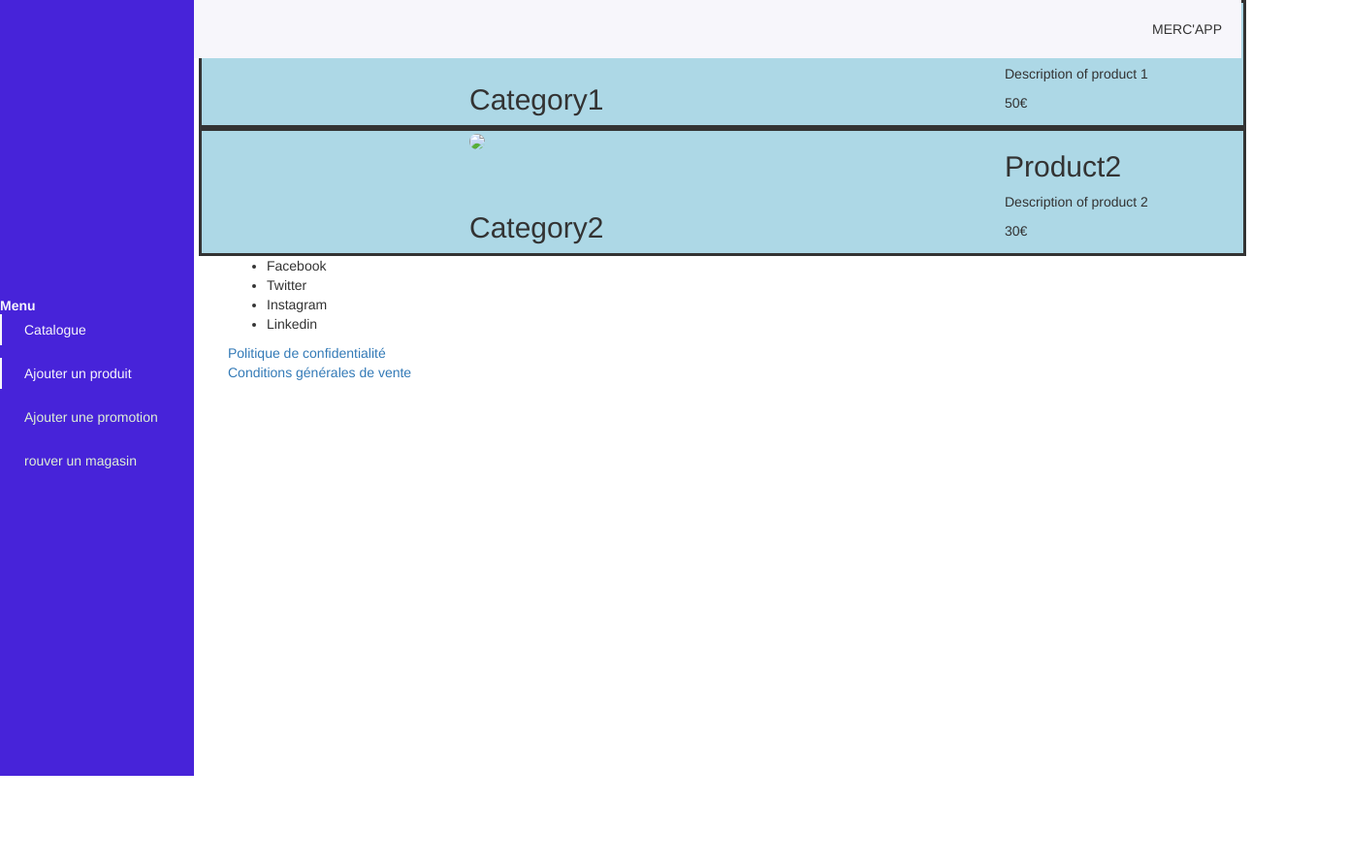
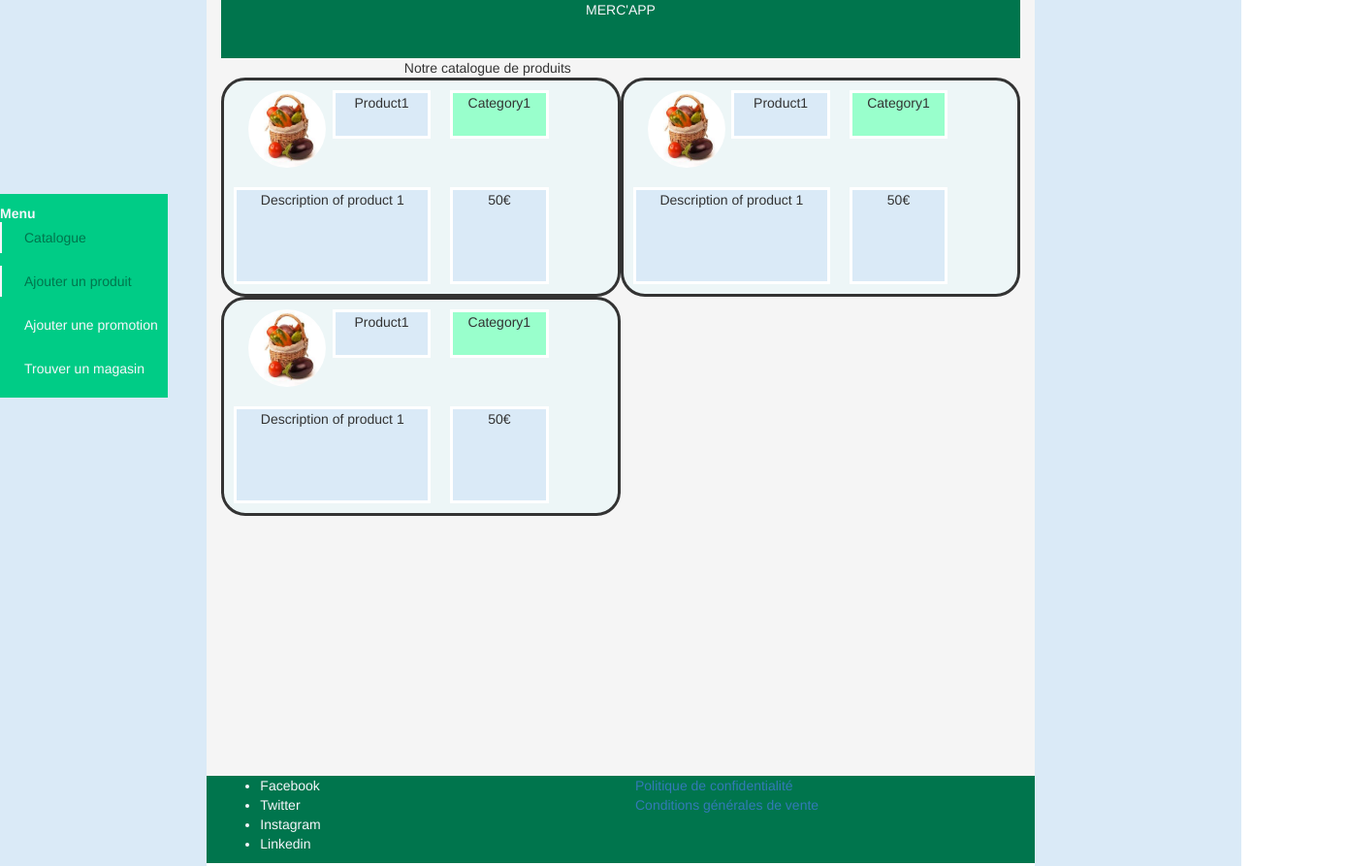
Before and after one commit to Lanfeath/Mercapp, a plain HTML site: page index.html in a window 1280 px wide. Shown: the top 893 px of the page at 97% size, 1390 px wide, since content can reach past the window. Before the commit the page ends 800 px from the top, so only its background shows below. Drawn offline with nearby package versions, Linux system fonts and the light colour scheme.

Commit message:
updated card.html, css and index.html

```diff
--- a/css/custom.css
+++ b/css/custom.css
@@ -1,56 +1,44 @@
 @import url("https://fonts.googleapis.com/css2?family=Nunito:wght@400;600;700&display=swap");
 :root{
     --header-height: 5rem;
-    --nav-width: 20rem;
-    --first-color: #4723D9;
-    --first-color-light: #dff0d5;
     --white-color: #F7F6FB;
+    --dark-green-color: #00754d;
+    --light-green-color: #00CC86;
+    --lighter-green-color: #99FFCC;
+    --light-blue-color: #DAEAF7;
+    --lighter-blue-color: #EDF6F7;
+    --light-yellow-color: #F5F5F5;
     --body-font: 'Nunito', sans-serif;
+    --normal-font-color: #005E3E;
+    --promotion-font-color: #990000;
     --normal-font-size: 1rem;
-    --z-fixed: 100
+    --z-fixed: 80
 }
 
 *,::before,::after{
     box-sizing: border-box
 }
 
-body {
-    position: relative;
-    margin: var(--header-height) 0 0 0;
-    padding: 0 1rem;
-    font-family: var(--body-font);
-    font-size: var(--normal-font-size);
-    transition: .5s
-}
-
 a{
     text-decoration: none
 }
 
-.header{width: 100%;
+.header{
     height: var(--header-height);
-    position: fixed;
-    top: 0;
-    left: 0;
-    display: flex;
     align-items: center;
     justify-content: space-between;
-    padding: 0 1rem;
-    background-color: var(--white-color);
+    background-color: var(--dark-green-color);
+    color: var(--white-color);
     z-index: var(--z-fixed);
     transition: .5s
 }
 
-.header_toggle{
-    color: black;
-    font-size: 1.5rem;cursor: pointer
-}
-
 .l-navbar{
     position: fixed;
-    top: 0;
-    left: -30%;width: var(--nav-width);
-    height: 100vh;background-color: var(--first-color);
+    top: 25%;
+    width: 40%
+    height: 100vh;
+    background-color: var(--light-green-color);
     padding: .5rem 1rem 0 0;transition: .5s;
     z-index: var(--z-fixed)
 }
@@ -85,7 +73,7 @@ a{
 
 .nav_link{
     position: relative;
-    color: var(--first-color-light);
+    color: var(--white-color);
     margin-bottom: 1.5rem;transition: .3s
 }
 
@@ -97,14 +85,16 @@ a{
     font-size: 1.25rem
 }
 
-.show{left: 0}
+.show{
+    left: 0
+}
 
 .body-pd{
     padding-left: calc(var(--nav-width) + 1rem)
 }
 
 .active{
-    color: var(--white-color)
+    color: var(--dark-green-color)
 }
 
 .active::before{
@@ -120,22 +110,9 @@ a{
 }
 
 @media screen and (min-width: 768px){
-    body{
-        margin: calc(var(--header-height) + 1rem) 0 0 0;
-        padding-left: calc(var(--nav-width) + 2rem)
-    }
-
     .header{
         height: calc(var(--header-height) + 1rem);
         padding: 0 2rem 0 calc(var(--nav-width) + 2rem)
-    }
-
-    .header_img{
-        width: 40px;height: 40px
-    }
-
-    .header_img img{
-        width: 45px
     }
 
     .l-navbar{
@@ -152,11 +129,65 @@ a{
     }
 }
 
-.card {
-    background-color: lightblue;
-    border-style:solid;
-    padding : 5 rem;
+.body{
+    padding:30px;
 }
 
-.content{
+.footer {
+    background-color: var(--dark-green-color);
+    color: var(--white-color);
 }
+
+.background {
+    height: 100vh;
+    background-color: var(--light-yellow-color);
+}
+
+.side-background {
+    height: 100vh;
+    background-color: var(--light-blue-color);
+}
+
+.card {
+    width: 90%;
+    padding: 30 px;
+    background-color: var(--lighter-blue-color);
+    border-style:solid;
+    border-radius: 25px;
+
+}
+
+.border{
+    border-style:solid;
+    margin: 10px;
+    text-align: center;
+    vertical-align: baseline;
+    border-color: white;
+}
+
+img{
+    width: 100px;
+    height: 100px;
+    padding: 10px;
+    border: solid;
+    border-color: black;
+}
+
+.category{
+    background-color: var(--lighter-green-color);
+    height: 50px;
+
+}
+
+.product{
+    background-color: var(--light-blue-color);
+    height: 50px;
+
+}
+
+.description_product, .price{
+    background-color: var(--light-blue-color);
+    height: 100px;
+    position: relative;
+
+}
--- a/css/custom2.css
+++ /dev/null
@@ -1,14 +0,0 @@
-body {
-    padding-left: 30 rem;
-    padding-right: 30 rem;
-}
-
-.card {
-    padding-left: 30 rem;
-    padding-right: 30 rem;
-    background-color: lightblue;
-    border-style:solid;
-}
-
-.content{
-}
--- a/index.html
+++ b/index.html
@@ -4,11 +4,10 @@
     <meta charset="UTF-8">
     <meta name="viewport" content="width=device-width, initial-scale=1">
 
-    <title>MERC'APP Product catalogue</title>
+    <title> MERC'APP Product catalogue</title>
 
     <!-- Custom CSS -->
     <link href="./css/custom.css" rel="stylesheet">
-    <script src="./js/custom.js"></script>
 
     <!-- Latest compiled and minified CSS -->
     <link rel="stylesheet" href="https://maxcdn.bootstrapcdn.com/bootstrap/3.4.1/css/bootstrap.min.css">
@@ -23,12 +22,9 @@
 
 <body>
 
-    <header class="header" id="header">
-        <div class="header_toggle">
-            <i class='bx bx-menu' id="header-toggle"></i>
-        </div>
-        <span> MERC'APP </span>
-    </header>
+    <div class="content col">
+
+        <div class="col-md-2 side-background">
 <!-- Navigation -->
             <div class="l-navbar" id="nav-bar">
                 <nav class="nav">
@@ -49,64 +45,105 @@
                             </a>
                             <a href="#" class="nav_link">
                                 <i class='bx bx-message-square-detail nav_icon'></i>
-                        <span class="nav_name">rouver un magasin</span>
+                                <span class="nav_name">Trouver un magasin</span>
                             </a>
                         </div>
                     </div>
                 </nav>
             </div>
+        </div>
 
 
 <!-- Contents -->
-    <div class="flex">
+
+        <div class="col-md-8 background text-center align-baseline">
+            <div class="header col-md-12" id="header">
+                <span> MERC'APP </span>
+            </div>
+
+            <div class="col-md-8">
+                <span class="text-center">Notre catalogue de produits</span>
+            </div>
+
+            <div class ="card col-md-6 ">
                 <div class="row">
-            <div class="card">
+                    <div class="col-md-3 image">
+                        <img class="img-circle" src="./image_1_legumes.jpg">
+                    </div>
+                    <div class="col-md-3 border product">
+                        <p>Product1</p>
+                    </div>
+                    <div class="col-md-3 align-middle border category">
+                        <p>Category1</p>
+                    </div>
+                </div>
+
                 <div class="row">
-                    <div class="col-sm-3 col-sm-offset-3">
-                        <img class="img-circle" src="image1">
+                    <div class="col-md-6 border description_product">
+                        <p>Description of product 1</p>
                     </div>
-                    <div class="col-sm-3 col-sm-offset-3">
-                        <h2 id="product_name">Product1</h2>
-                    </div>
-                    <div class="col-sm-3 col-sm-offset-3">
-                        <h2 id="category">Category1</h2>
-                    </div>
-                    <div class="col-sm-3 col-sm-offset-3">
-                        <p id="description">Description of product 1</p>
-                    </div>
-                    <div class="col-sm-3 col-sm-offset-3">
-                        <p id="product_price">50€</p>
+                    <div class="col-md-3 border price">
+                        <p>50€</p>
                     </div>
                 </div>
             </div>
 
-            <div class="card">
+            <div class ="card col-md-6">
                 <div class="row">
-                    <div class="col-sm-3 col-sm-offset-3">
-                        <img class="img-circle" src="image2">
+                    <div class="col-md-3 image">
+                        <img class="img-circle" src="./image_1_legumes.jpg">
                     </div>
-                    <div class="col-sm-3 col-sm-offset-3">
-                        <h2 id="product_name">Product2</h2>
+                    <div class="col-md-3 border product">
+                        <p>Product1</p>
                     </div>
-                    <div class="col-sm-3 col-sm-offset-3">
-                        <h2 id="category">Category2</h2>
+                    <div class="col-md-3 align-middle border category">
+                        <p>Category1</p>
                     </div>
-                    <div class="col-sm-3 col-sm-offset-3">
-                        <p id="description">Description of product 2</p>
                 </div>
-                    <div class="col-sm-3 col-sm-offset-3">
-                        <p id="product_price">30€</p>
+
+                <div class="row">
+                    <div class="col-md-6 border description_product">
+                        <p>Description of product 1</p>
                     </div>
+                    <div class="col-md-3 border price">
+                        <p>50€</p>
+                    </div>
+                </div>
+            </div>
+
+             <div class ="card col-md-6">
+                <div class="row">
+                    <div class="col-md-3 image">
+                        <img class="img-circle" src="./image_1_legumes.jpg">
+                    </div>
+                    <div class="col-md-3 border product">
+                        <p>Product1</p>
+                    </div>
+                    <div class="col-md-3 align-middle border category">
+                        <p>Category1</p>
+                    </div>
+                </div>
+
+                <div class="row">
+                    <div class="col-md-6 border description_product">
+                        <p>Description of product 1</p>
+                    </div>
+                    <div class="col-md-3 border price">
+                        <p style="vertical-align: center;">50€</p>
                     </div>
                 </div>
             </div>
         </div>
 
+        <div class="lateral-col col-md-2 side-background"></div>
+    </div>
+
 <!-- Footer -->
     <footer>
-        <div class="footer-below">
-            <div class="container">
-                <div class="socials">
+        <div class="lateral-col col-md-2 side-background"></div>
+        <div class="col-md-8 footer footer-below">
+            <div class="row">
+                <div class="socials col-md-6">
                     <ul>
                         <li>Facebook</li>
                         <li>Twitter</li>
@@ -114,6 +151,7 @@
                         <li>Linkedin</li>
                     </ul>
                 </div>
+                <div class="col-md-6">
                     <div>
                         <a href="/">Politique de confidentialité</a>
                     </div>
@@ -122,6 +160,8 @@
                     </div>
                 </div>
             </div>
+        </div>
+        <div class="lateral-col col-md-2 side-background"></div>
     </footer>
 
 <!-- Scroll to Top Button (Only visible on small and extra-small screen sizes) -->
```
Also changed, not shown: card.html (+11 -72 lines). Lines whose indentation alone changed are shown as unchanged.
